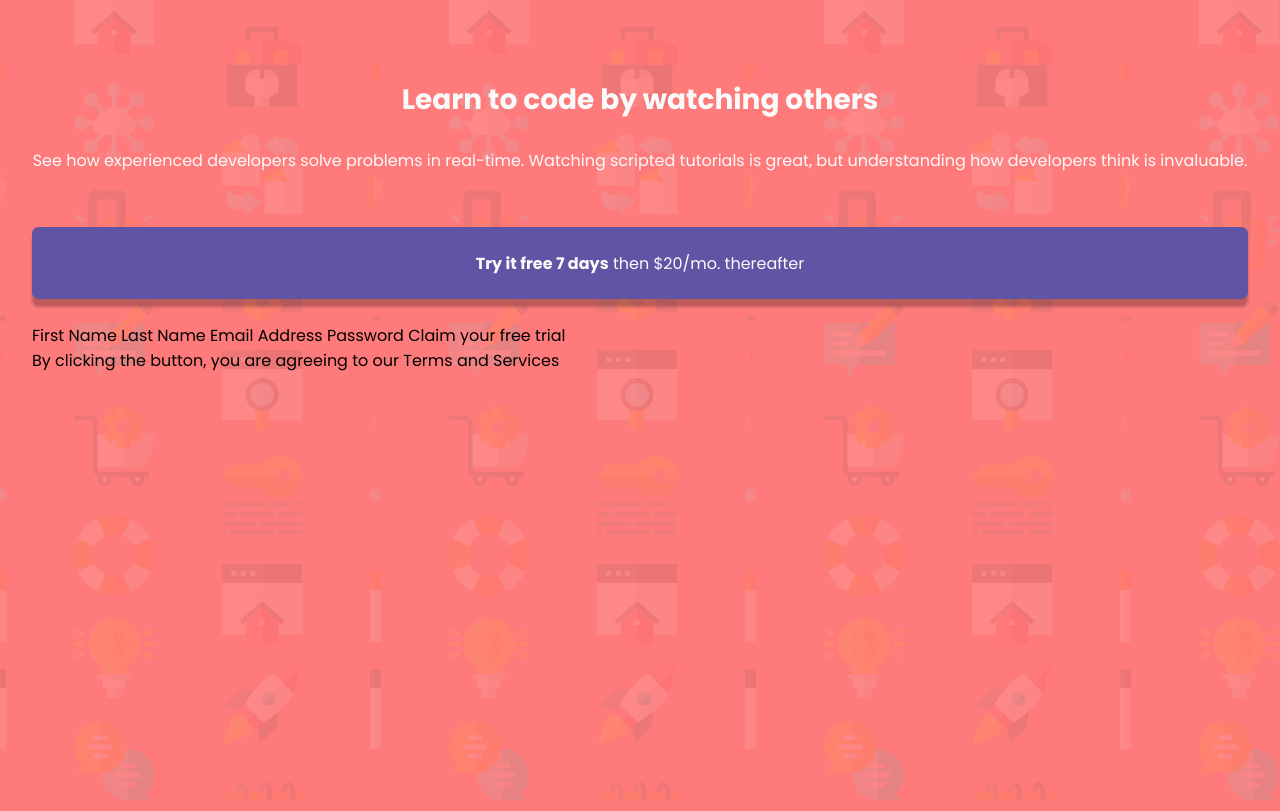
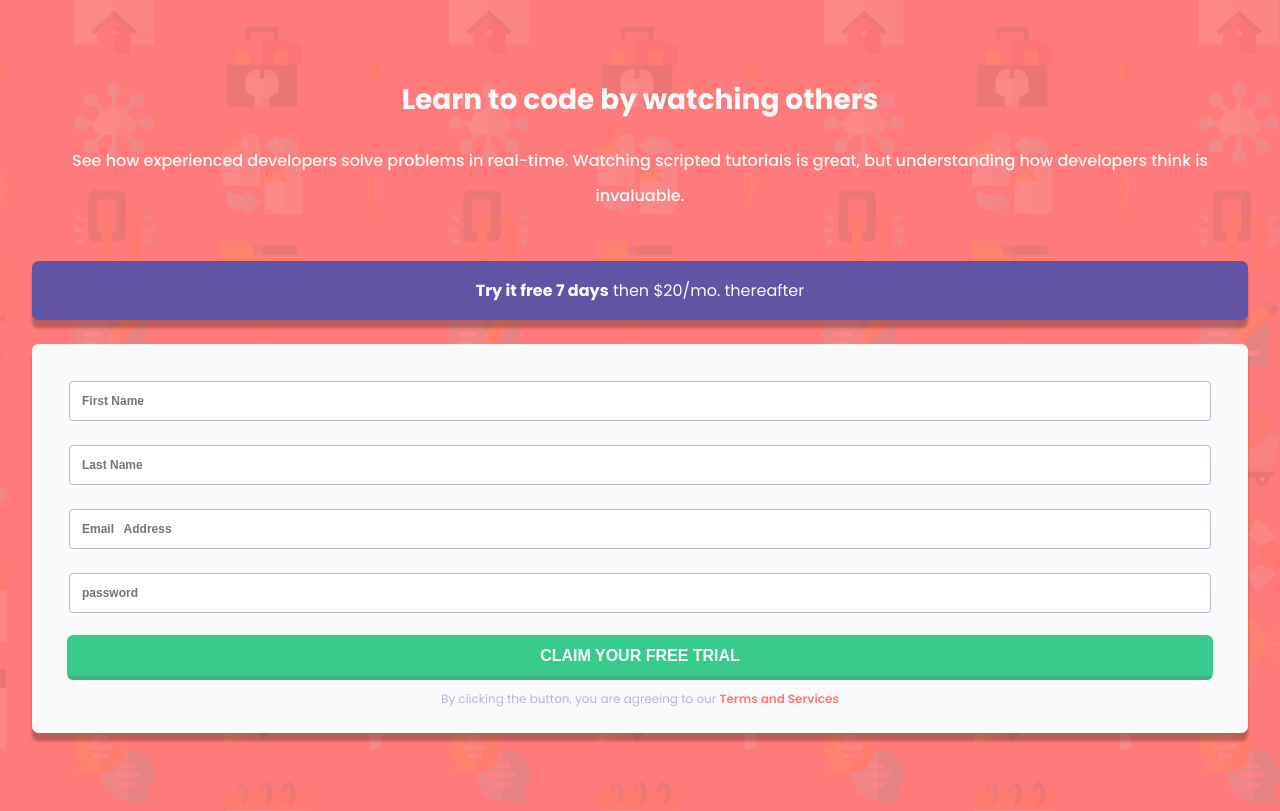
Before and after one commit to dagwisde/signup-component, a plain HTML site: page index.html in a window 1280 px wide. Drawn offline with Linux system fonts and the light colour scheme.

Commit message:
Style form elements

```diff
--- a/css/main.scss
+++ b/css/main.scss
@@ -19,9 +19,11 @@ html {
 /* Colors */
 $red: #ff7a7a;
 $green: #38cc8c;
+$green--dark: #49ae84;
 $blue: #6055a5;
 $blue--dark: #3e3c49;
 $gray: #b9b6d3;
+$white: #fafafa;
 
 /* Typeface */
 $font: 'Poppins', sans-serif;
@@ -49,8 +51,9 @@ body {
 		font-weight: 700;
 	}
 	&__body {
-		font-weight: 400;
-		line-height: 2.175rem;
+		font-weight: 500;
+		line-height: 2.155rem;
+		width: auto;
 	}
 }
 
@@ -63,7 +66,6 @@ body {
 	justify-content: center;
 	border: 1px solid $blue;
 	border-radius: 0.4em;
-	padding: 0.4em;
 	color: #fafafa;
 	box-shadow: 0px 8px 3px rgba(0, 0, 0, 0.25);
 	margin-bottom: 24px;
@@ -72,3 +74,98 @@ body {
 		width: 60%;
 	}
 }
+
+/* === 6. SIGN-UP FORM === */
+
+.signup {
+	background-color: $white;
+	border: 1px solid $white;
+	border-radius: 0.4em;
+	box-shadow: 0px 8px 3px rgba(0, 0, 0, 0.25);
+	padding: 1.5rem;
+	margin-bottom: 3.875rem;
+
+	&__submit {
+		padding: 0.7em;
+		margin: 0.6em;
+		background-color: $green;
+		color: $white;
+		border: 1px solid $green;
+		border-bottom: 4px solid $green--dark;
+		border-radius: 0.4em;
+		font-weight: 700;
+		font-size: 1rem;
+		text-transform: uppercase;
+
+		&:hover,
+		:focus,
+		:active {
+			opacity: 0.7;
+		}
+	}
+
+	&__terms {
+		font-size: 0.75rem;
+		color: $gray;
+		width: 90%;
+		margin: 0 auto;
+		text-align: center;
+	}
+
+	&__link {
+		color: $red;
+		font-weight: 600;
+		text-decoration: none;
+		outline: none;
+
+		&:hover,
+		:focus,
+		:active {
+			opacity: 0.7;
+		}
+	}
+}
+
+.form {
+	display: flex;
+	flex-direction: column;
+	justify-content: center;
+
+	&__input {
+		margin-bottom: 16px;
+		border: 1px solid $gray;
+		border-radius: 0.3em;
+		padding: 1em;
+		margin: 1em;
+		font-weight: 600;
+		font-size: 0.75rem;
+
+		&:focus {
+			border: 1px solid $blue--dark;
+			outline: none;
+		}
+
+		&--error {
+			@extend .form__input;
+			background: url(/resources/icon-error.svg) no-repeat;
+			background-position: right;
+			background-origin: content-box;
+			border: 2px solid $red;
+		}
+	}
+
+	&__field {
+		@extend .form;
+	}
+}
+
+.error-message {
+	color: hsl(0, 100%, 74%);
+	font-size: 10px;
+	opacity: 1;
+	position: relative;
+	right: 13px;
+	font-size: 0.75rem;
+	font-weight: 400;
+	text-align: end;
+}
--- a/index.html
+++ b/index.html
@@ -23,18 +23,35 @@
   <p class="cta__text"><strong>Try it free 7 days</strong> then $20/mo. thereafter</p>
 </section>
 <section class="signup">
-<form>
-  First Name
-  Last Name
-  Email Address
-  Password
+<form class="form">
 
-  Claim your free trial
+  <div class="form__field">
+  <input type="text" class="form__input" aria-label="first name" placeholder="First Name">
+  <!-- <span class="error-message">First name cannot be empty</span> -->
+  </div>
+
+  <div class="form__field">
+  <input class="form__input" type="text" aria-label="last name" placeholder="Last Name">
+  <!-- <span class="error-message">Last name cannot be empty</span> -->
+  </div>
+
+  <div class="form__field">
+  <input class="form__input" type="email" aria-label="email address" placeholder="Email
+  Address">
+  <!-- <span class="error-message">Looks like this is not an email</span> -->
+  </div>
+  <div class="form__field">
+  <input class="form__input" type="password" aria-label="password" placeholder="password">
+  <!-- <span class="error-message">Password cannot be empty</span> -->
+  </div>
+
+  <button class="signup__submit" type="submit">Claim your free trial</button>
   </form>
+
+  <section class="signup__terms">
+  By clicking the button, you are agreeing to our <a class="signup__link" href="#">Terms and Services</a>
+  </section>
 </section>
-
-  By clicking the button, you are agreeing to our Terms and Services
-  </section>
   <footer>
     <!-- <p class="attribution">
       Challenge by <a href="https://www.frontendmentor.io?ref=challenge" target="_blank">Frontend Mentor</a>.
```
Also changed, not shown: css/main.css, 1 other file.
